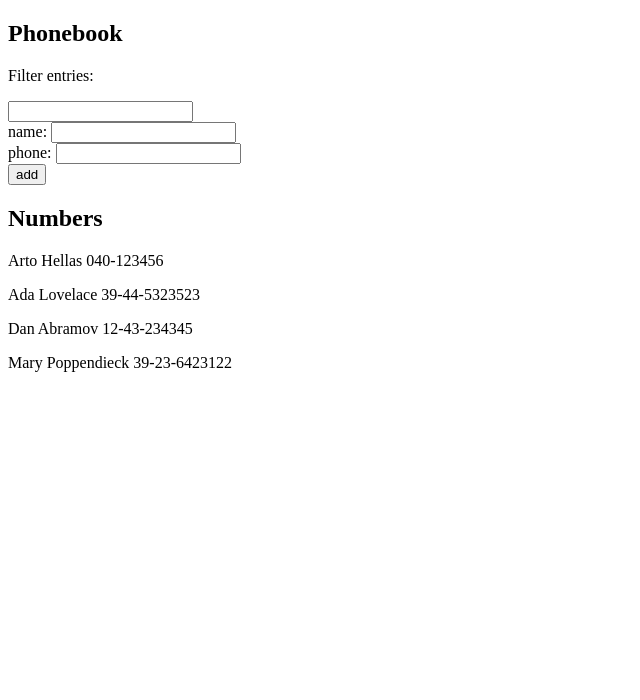
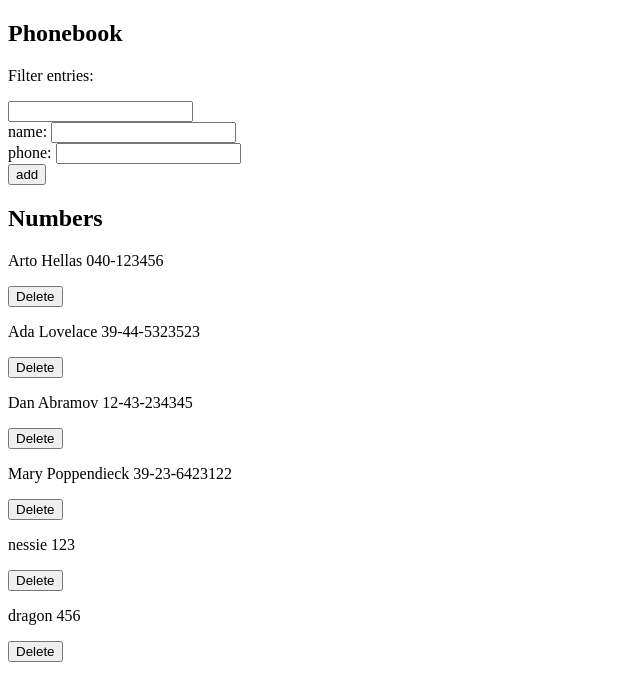
Before and after one commit to andreamogren/fullstack-part-2, a React (Create React App) app: page / in a window 1280 px wide. Shown: the top 700 px of the page, without its empty margins (0-640 px from the left). Built offline with nearby package versions, Linux system fonts and the light colour scheme; data requests are answered from the project's data file.

Commit message:
exercises 2.15 - 1.17 wip

```diff
--- a/db.json
+++ b/db.json
@@ -1,5 +1,5 @@
 {
-  "persons":[
+  "persons": [
     {
       "name": "Arto Hellas",
       "number": "040-123456",
@@ -19,6 +19,16 @@
       "name": "Mary Poppendieck",
       "number": "39-23-6423122",
       "id": 4
+    },
+    {
+      "name": "nessie",
+      "number": "123",
+      "id": 5
+    },
+    {
+      "name": "dragon",
+      "number": "456",
+      "id": 6
     }
   ]
 }
--- a/src/App.js
+++ b/src/App.js
@@ -1,5 +1,5 @@
 import React, { useState, useEffect } from 'react'
-import axios from 'axios'
+import personService from './services/persons'
 import Person from './components/Person'
 import ContactForm from './components/ContactForm'
 import Filter from './components/Filter'
@@ -11,18 +11,15 @@ const App = () => {
   const [ newNumber, setNewNumber ] = useState('')
 
   useEffect(() => {
-    console.log('effect')
-    axios
-      .get('http://localhost:3001/persons')
+    personService
+      .getAll()
       .then(response => {
-        console.log('promise fulfilled')
         setPersons(response.data)
         setFilteredPersons(response.data)
       })
     }, [])
-    console.log('render', persons.length, 'persons')
 
-  const addPerson = (event) => {
+  const addPerson = event => {
     event.preventDefault()
 
     const createPerson = () => {
@@ -30,8 +27,12 @@ const App = () => {
         name: newName,
         number: newNumber,
       }
-      setPersons([...persons, personObject])
-      setFilteredPersons([...persons, personObject])
+      personService
+        .create(personObject)
+        .then(response => {
+            setPersons(persons.concat(response.data))
+            setFilteredPersons(filteredPersons.concat(response.data))
+        })
     }
 
     const upperCaseNewName = newName.toUpperCase()
@@ -53,6 +54,20 @@ const App = () => {
     setNewName('')
     setNewNumber('')
   }
+  const removeNumber = event => {
+    if(window.confirm(`Delete person?`)) {
+      personService
+      .deletePerson(event.target.id)
+      .then(response => {
+        personService
+        .getAll()
+        .then(response => {
+          setPersons(response.data)
+          setFilteredPersons(response.data)
+        })
+      })
+    }
+  }
 
   const filterEntries = event => {
       let filtered = persons.filter(person => {
@@ -62,7 +77,7 @@ const App = () => {
   }
 
   const renderPersons = () => filteredPersons.map(person =>
-    <Person key={person.name} name={person.name} number={person.number}/>
+    <Person key={person.id} id={person.id} name={person.name} number={person.number} delete={(event) => removeNumber(event)}/>
   )
 
   return (
--- a/src/components/Person.js
+++ b/src/components/Person.js
@@ -4,6 +4,7 @@ const Person = (props) => {
     return(
         <>
         <p>{props.name} {props.number}</p>
+        <button id={props.id} onClick={props.delete}>Delete</button>
         </>
     )
 }
--- /dev/null
+++ b/src/services/persons.js
@@ -0,0 +1,16 @@
+import axios from 'axios'
+const baseUrl = 'http://localhost:3001/persons'
+
+const getAll = () => {
+    return axios.get(baseUrl)
+}
+
+const create = newObject => {
+    return axios.post(baseUrl, newObject)
+}
+
+const deletePerson = id => {
+    return axios.delete(`${baseUrl}/${id}`)
+}
+
+export default {getAll, create, deletePerson}
```
